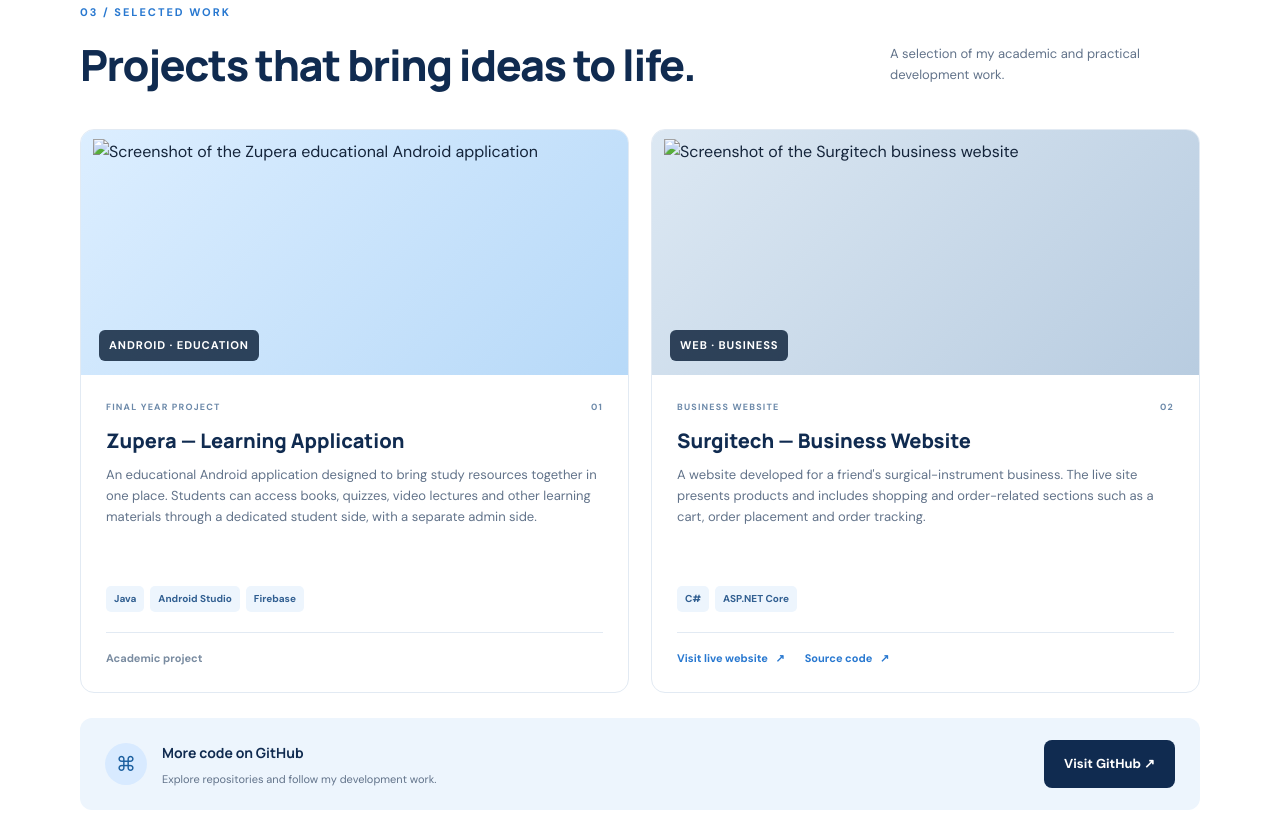
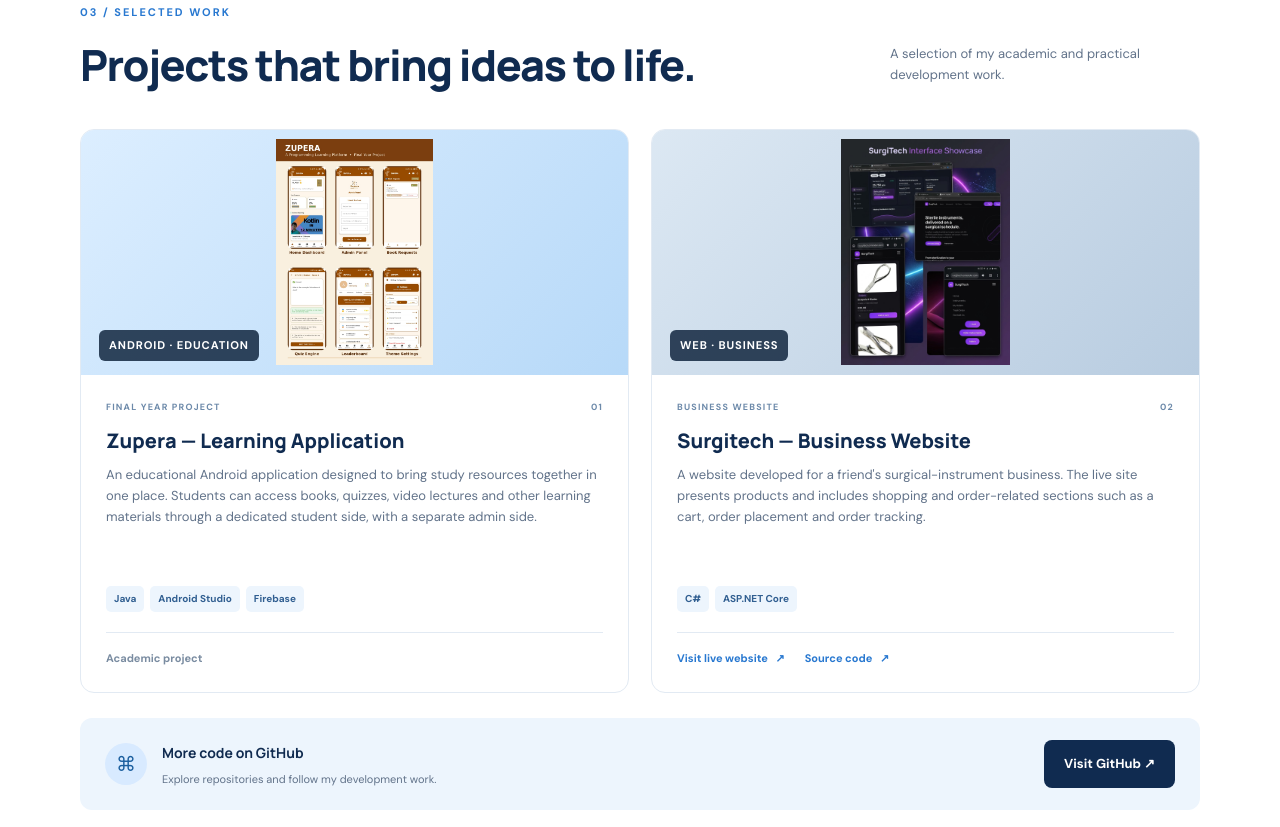
Before and after one commit to ayeshabibi89/ayesha-portfolio, a plain HTML site: page index.html in a window 1280 px wide. Shown: the part 1937-2764 px from the top of the page. Drawn offline with Linux system fonts and the light colour scheme.

Commit message:
Update index.html

```diff
--- a/index.html
+++ b/index.html
@@ -91,7 +91,7 @@
         <div class="projects-grid">
           <article class="project-card project-zupera">
             <div class="project-visual visual-learning project-image">
-              <img src="images/zupera.png" alt="Screenshot of the Zupera educational Android application" loading="lazy">
+              <img src="zupera.png" alt="Screenshot of the Zupera educational Android application" loading="lazy">
               <span class="visual-label">ANDROID · EDUCATION</span>
             </div>
             <div class="project-body">
@@ -104,7 +104,7 @@
           </article>
           <article class="project-card project-surgitech">
             <div class="project-visual visual-business project-image">
-              <img src="images/surgitech.png" alt="Screenshot of the Surgitech business website" loading="lazy">
+              <img src="surgitech.png" alt="Screenshot of the Surgitech business website" loading="lazy">
               <span class="visual-label">WEB · BUSINESS</span>
             </div>
             <div class="project-body">
```
